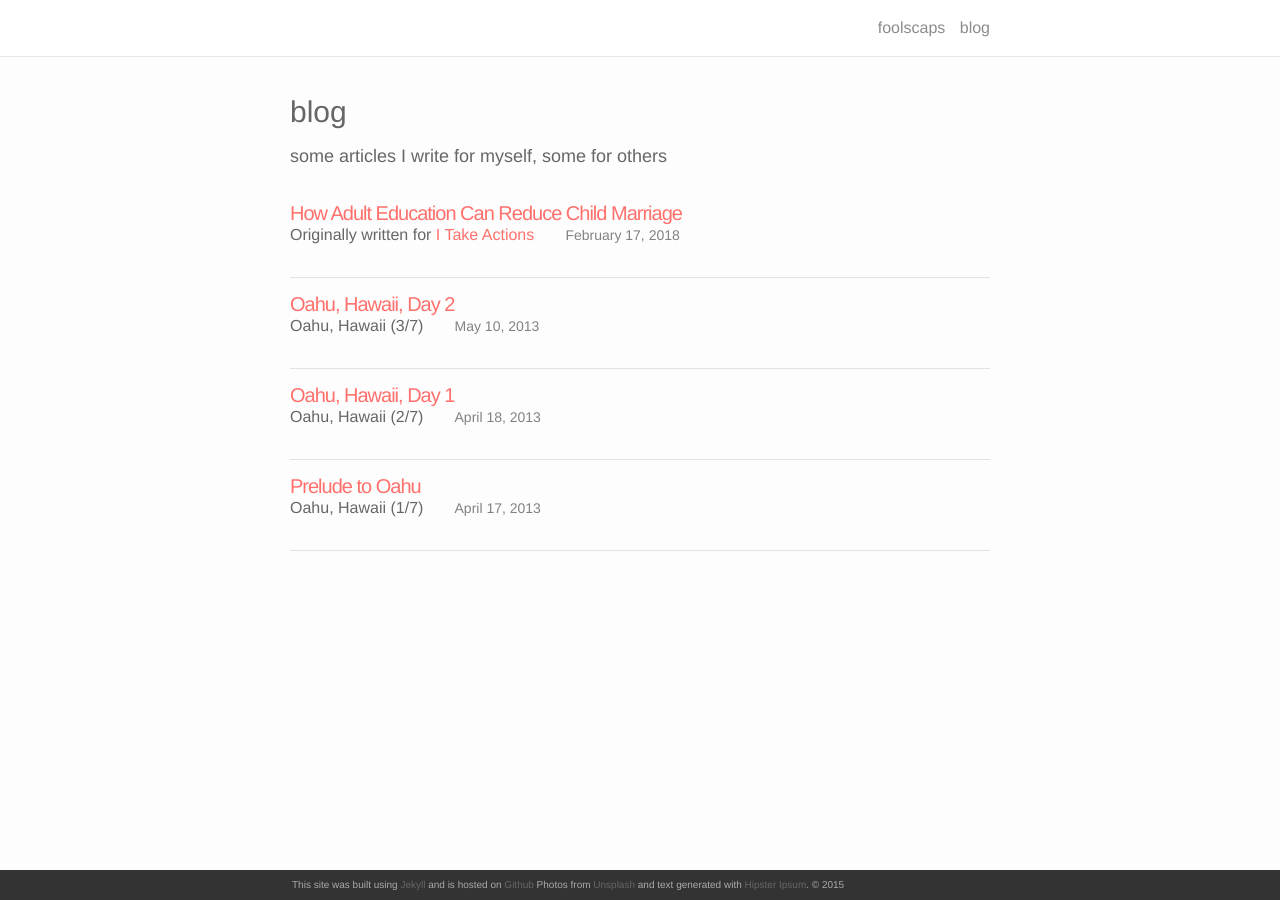
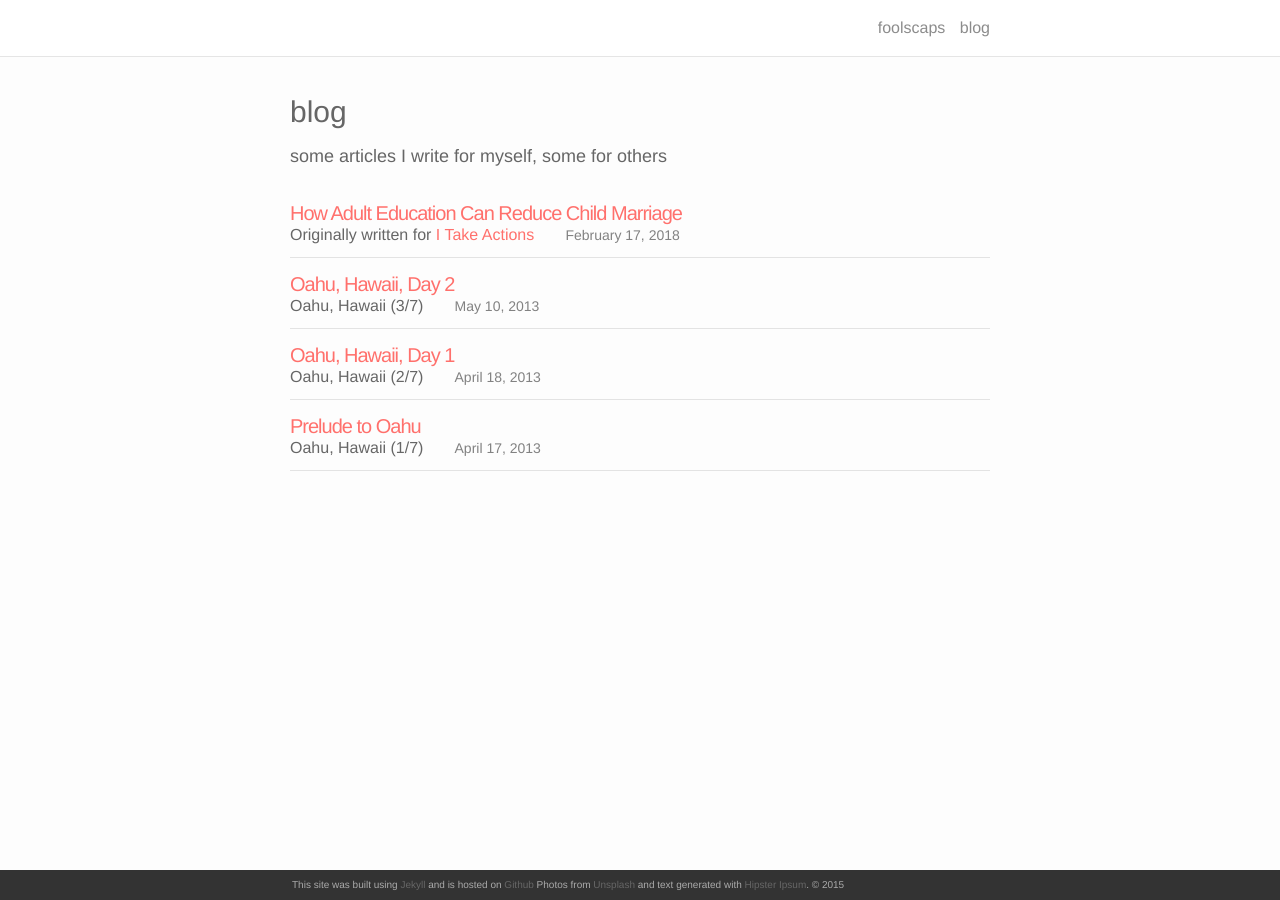
Before and after one commit to foolscaps/foolscaps.github.io, a Jekyll site: the page built from blog.md, in a window 1280 px wide. Built offline with Jekyll 4.4.1, drawn with Linux system fonts in a browser that asks for light colours; nearby versions of some CDN libraries.

Commit message:
Update _base.scss

```diff
--- a/_sass/_base.scss
+++ b/_sass/_base.scss
@@ -79,7 +79,7 @@ hr{
     height: 0;
     border-top: 1px solid rgba(0, 0, 0, 0.1);
     border-bottom: 1px solid rgba(255, 255, 255, 0.3);
-    margin-top: $vertical-spacing-unit * 1.5;
+    margin-top: $vertical-spacing-unit / 2;
 }
 
 
```
